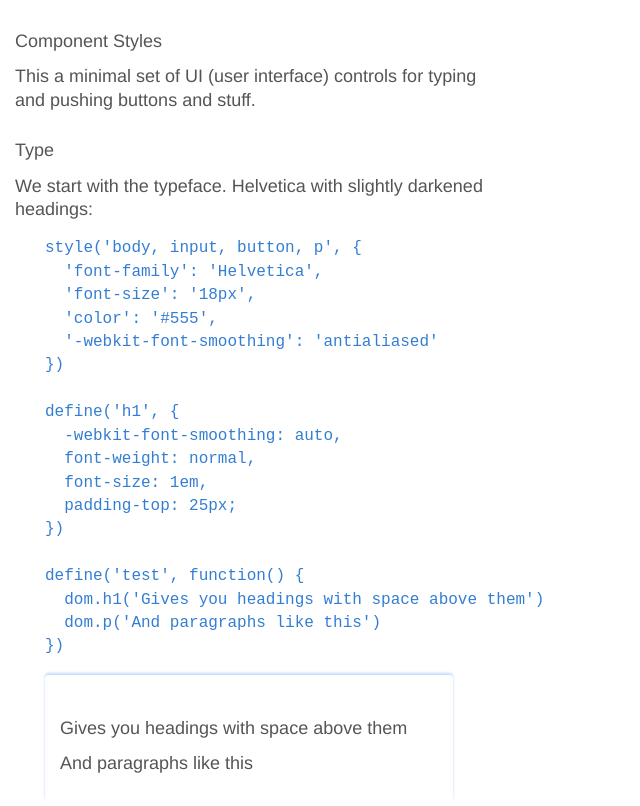
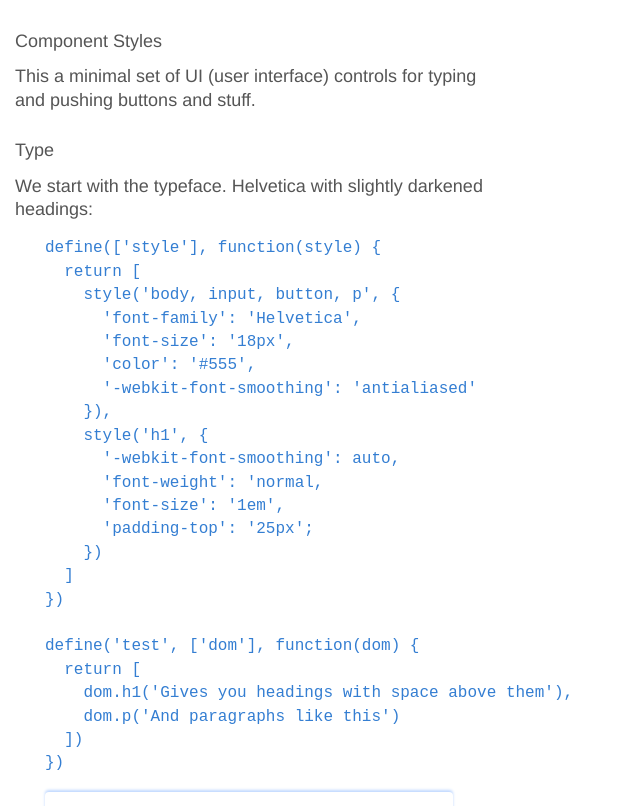
Before and after one commit to erikpukinskis/prototype-narrative-editor, a plain HTML site: page sketches/component-styles.html in a window 1280 px wide. Shown: the top 806 px of the page, without its empty margins (0-640 px from the left). Drawn offline with Linux system fonts and the light colour scheme.

Commit message:
Play with different ways of defining styles

```diff
--- a/sketches/component-styles.css
+++ b/sketches/component-styles.css
@@ -38,7 +38,7 @@ input::-webkit-input-placeholder {
 
 input[type=text] {
   border-bottom: 2px solid #bbb;
-  max-width: 20em;
+  width: 20em;
 }
 
 hr {
@@ -89,7 +89,11 @@ form {
   margin-top: -3px;
 }
 
-.row .multiple-choice {
+.row {
+  line-height: 21px;
+}
+
+.row button {
   float: right;
   margin-top: -9px;
   margin-right: 0;
--- a/sketches/component-styles.html
+++ b/sketches/component-styles.html
@@ -49,23 +49,28 @@ pre, .test-output {
 
   <p>We start with the typeface. Helvetica with slightly darkened headings:</p>
 <pre>
+define(['style'], function(style) {
+  return [
     style('body, input, button, p', {
       'font-family': 'Helvetica',
       'font-size': '18px',
       'color': '#555',
       '-webkit-font-smoothing': 'antialiased'
+    }),
+    style('h1', {
+      '-webkit-font-smoothing': auto,
+      'font-weight': 'normal,
+      'font-size': '1em',
+      'padding-top': '25px';
+    })
+  ]
 })
 
-define('h1', {
-  -webkit-font-smoothing: auto,
-  font-weight: normal,
-  font-size: 1em,
-  padding-top: 25px;
-})
-
-define('test', function() {
-  dom.h1('Gives you headings with space above them')
+define('test', ['dom'], function(dom) {
+  return [
+    dom.h1('Gives you headings with space above them'),
     dom.p('And paragraphs like this')
+  ])
 })
 </pre>
 
```
Lines whose indentation alone changed are shown as unchanged.
